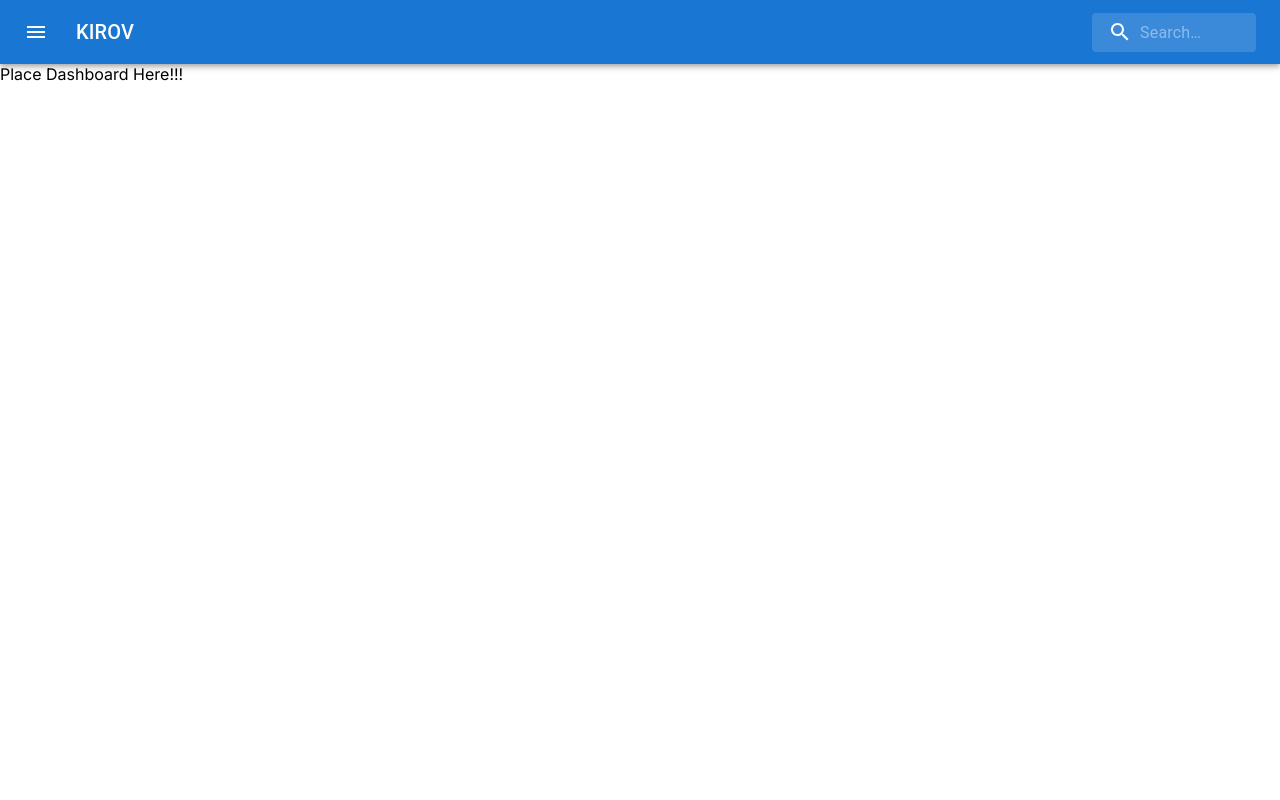
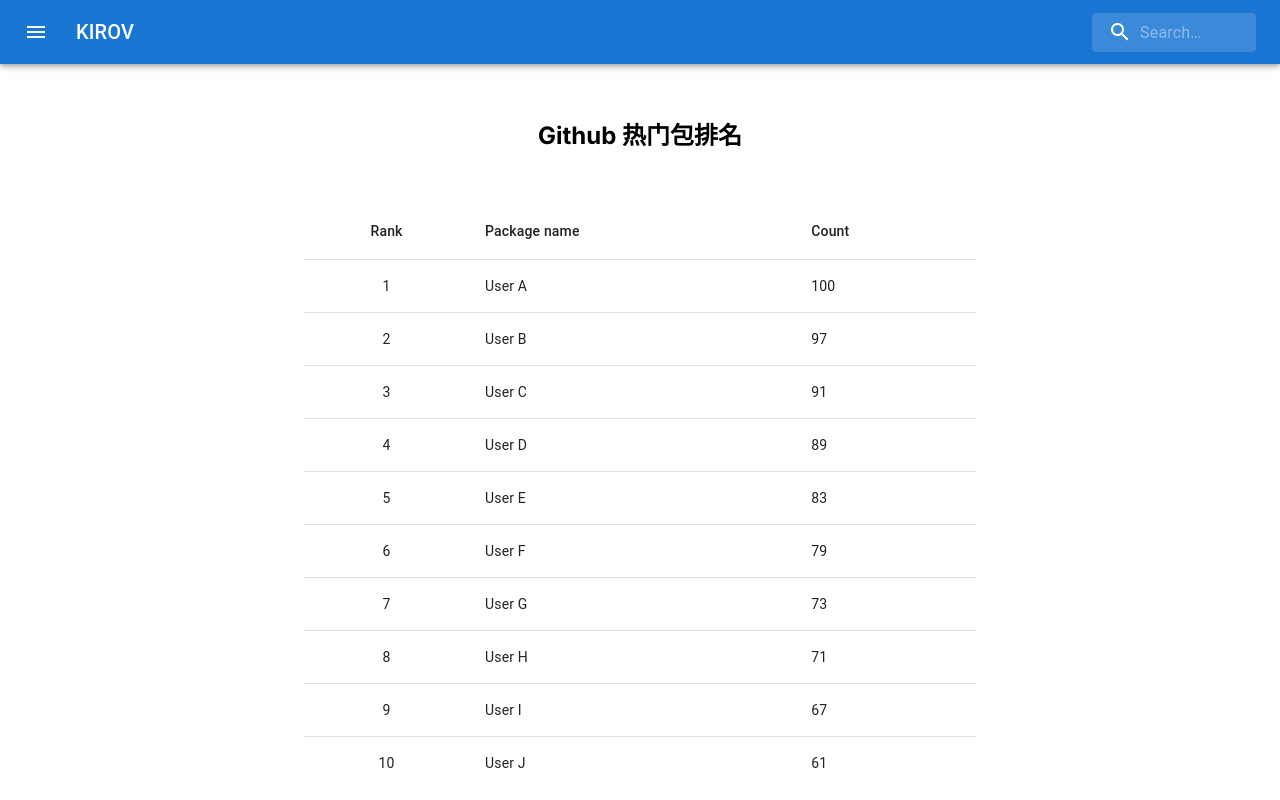
Before and after one commit to stay-foolish-forever/kirov, a Next.js app: page /dashboard in a window 1280 px wide. Built offline with nearby package versions, Linux system fonts and the light colour scheme.

Commit message:
feat: all 3 pages

```diff
--- a/src/app/dashboard/page.tsx
+++ b/src/app/dashboard/page.tsx
@@ -1,9 +1,83 @@
+"use client"
+
 import {JSX} from "react" ;
+import * as React from "react";
+import TableContainer from "@mui/material/TableContainer";
+import Paper from "@mui/material/Paper";
+import Table from "@mui/material/Table";
+import TableHead from "@mui/material/TableHead";
+import TableRow from "@mui/material/TableRow";
+import TableCell from "@mui/material/TableCell";
+import TableBody from "@mui/material/TableBody";
+import {useRouter} from "next/navigation";
+
+interface Rank {
+    rank: number,
+    name: string,
+    count: number,
+}
+
+const fakeRank: Rank[] = [
+    {rank: 1, name: 'User A', count: 100},
+    {rank: 2, name: 'User B', count: 97},
+    {rank: 3, name: 'User C', count: 91},
+    {rank: 4, name: 'User D', count: 89},
+    {rank: 5, name: 'User E', count: 83},
+    {rank: 6, name: 'User F', count: 79},
+    {rank: 7, name: 'User G', count: 73},
+    {rank: 8, name: 'User H', count: 71},
+    {rank: 9, name: 'User I', count: 67},
+    {rank: 10, name: 'User J', count: 61},
+    {rank: 11, name: 'User K', count: 59},
+    {rank: 12, name: 'User L', count: 53},
+    {rank: 13, name: 'User M', count: 47},
+    {rank: 14, name: 'User N', count: 43},
+    {rank: 15, name: 'User O', count: 41},
+];
+
+
+function BasicTable({rows, clickEvent}: { rows: Rank[], clickEvent: Function }) {
+    return (
+        <TableContainer component={Paper}>
+            <Table aria-label="simple table">
+                <TableHead>
+                    <TableRow>
+                        <TableCell align='center'>Rank</TableCell>
+                        <TableCell>Package name</TableCell>
+                        <TableCell>Count</TableCell>
+                    </TableRow>
+                </TableHead>
+                <TableBody>
+                    {rows.map((row) => (
+                        <TableRow hover onClick={() => clickEvent(row.name)}
+                                  key={row.name}
+                                  sx={{'&:last-child td, &:last-child th': {border: 0}}}
+                        >
+                            <TableCell align='center'>
+                                {row.rank}
+                            </TableCell>
+                            <TableCell style={{cursor: 'pointer'}}>{row.name}</TableCell>
+                            <TableCell>{row.count}</TableCell>
+                        </TableRow>
+                    ))}
+                </TableBody>
+            </Table>
+        </TableContainer>
+    );
+}
 
 export default function Dashboard(): JSX.Element {
+    const router = useRouter()
+    const handleClick = (pkg) => {
+        const url = '/package/' + pkg
+        router.push(url)
+    }
     return (
-        <>
-            Place Dashboard Here!!!
-        </>
-    ) ;
+        <div style={{height: '90%', padding: '2rem 3rem', display: "flex", flexDirection: 'column'}}>
+            <h2 style={{textAlign: 'center'}}>Github 热门包排名</h2>
+            <div style={{margin: '2rem 16rem', flex: 1, overflow: 'auto'}}>
+                <BasicTable rows={fakeRank} clickEvent={handleClick}/>
+            </div>
+        </div>
+    );
 }
--- a/src/components/appbar/appbar.tsx
+++ b/src/components/appbar/appbar.tsx
@@ -12,6 +12,7 @@ import SearchIcon from "@mui/icons-material/Search" ;
 
 import {JSX} from "react" ;
 import {Search, SearchIconWrapper} from "@/components/search/search" ;
+import {useRouter} from "next/navigation";
 
 const StyledInputBase = styled(InputBase)(({theme}) => ({
     color: "inherit",
@@ -31,12 +32,16 @@ const StyledInputBase = styled(InputBase)(({theme}) => ({
 }));
 
 export default function Appbar(): JSX.Element {
+    const router = useRouter()
+    const handleClick = () => {
+        router.push('/dashboard')
+    }
     const handleKeyDown = (event) => {
         if (event.key === "Enter") {
             event.preventDefault();
             // console.log(event.target.value)
-            // todo: upgrade this impl
-            window.location.href = '/package/' + event.target.value;
+            const url = '/package/' + event.target.value
+            router.push(url)
         }
     }
     return (
@@ -49,6 +54,7 @@ export default function Appbar(): JSX.Element {
                         color="inherit"
                         aria-label="open drawer"
                         sx={{mr: 2}}
+                        onClick={handleClick}
                     >
                         <MenuIcon/>
                     </IconButton>
```
Also changed, not shown: src/app/package/[packageName]/[version]/@tree/page.tsx (+13 -10 lines), src/app/package/[packageName]/[version]/@trend/page.tsx (+31 -21 lines), src/app/package/[packageName]/page.tsx (+36 -9 lines), src/app/overview.tsx (deleted).
